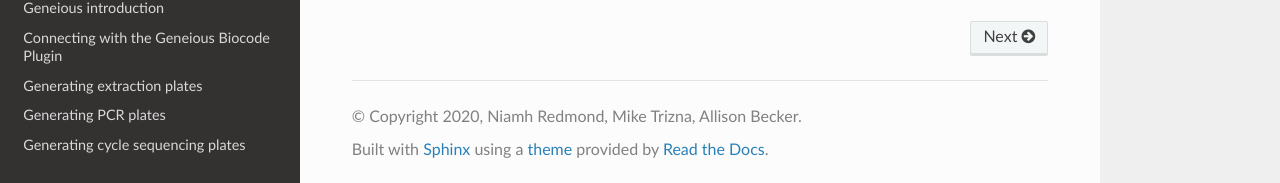
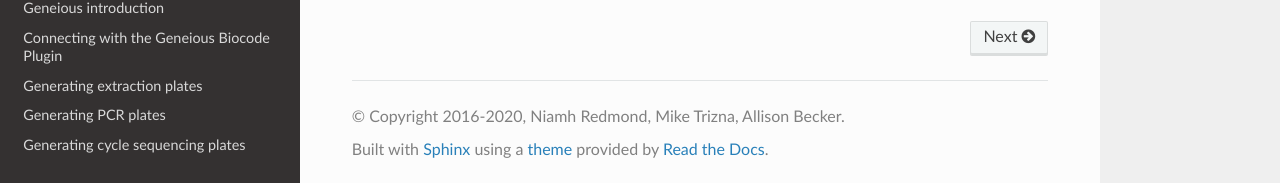
Before and after one commit to SIBarcodeNetwork/ReadtheDocsMaster, a Sphinx documentation site: the page built from Docs/index.rst, in a window 1280 px wide and 900 px high, scrolled down 2897 px. Shown: the part 714-897 px from the top of the window. Built offline with Sphinx 7.4.7 and the Read the Docs theme 2.0.0, drawn with Linux system fonts in a browser that asks for light colours.

Commit message:
Update copyright
Update copyright to include original date as well

```diff
--- a/Docs/conf.py
+++ b/Docs/conf.py
@@ -44,7 +44,7 @@
 
 # General information about the project.
 project = u'SI Barcode Network Informatics Documentation'
-copyright = u'2020, Niamh Redmond, Mike Trizna, Allison Becker'
+copyright = u'2016-2020, Niamh Redmond, Mike Trizna, Allison Becker'
 
 # The version info for the project you're documenting, acts as replacement for
 # |version| and |release|, also used in various other places throughout the
```
